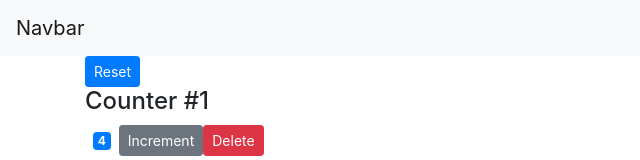
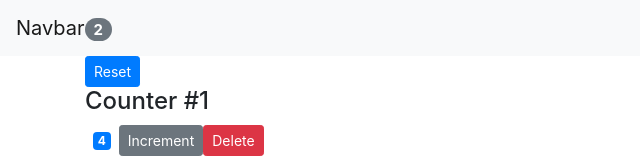
Before and after one commit to sarahaziziyan/counter-react, a React (Create React App) app: page / in a window 1280 px wide. Shown: the top 160 px of the page, without its empty margins (0-640 px from the left). Built offline with nearby package versions, Linux system fonts and the light colour scheme.

Commit message:
typo fix

```diff
--- a/src/App.js
+++ b/src/App.js
@@ -38,7 +38,7 @@ class App extends Component {
     render() {
         return (
             <React.Fragment>
-                <NavBar tottalCounters={this.state.counters.filter(c => c.value > 0).length} />
+                <NavBar totalCounters={this.state.counters.filter(c => c.value > 0).length} />
                 <main className="container">
                     <Counters
                         counters={this.state.counters}
```
